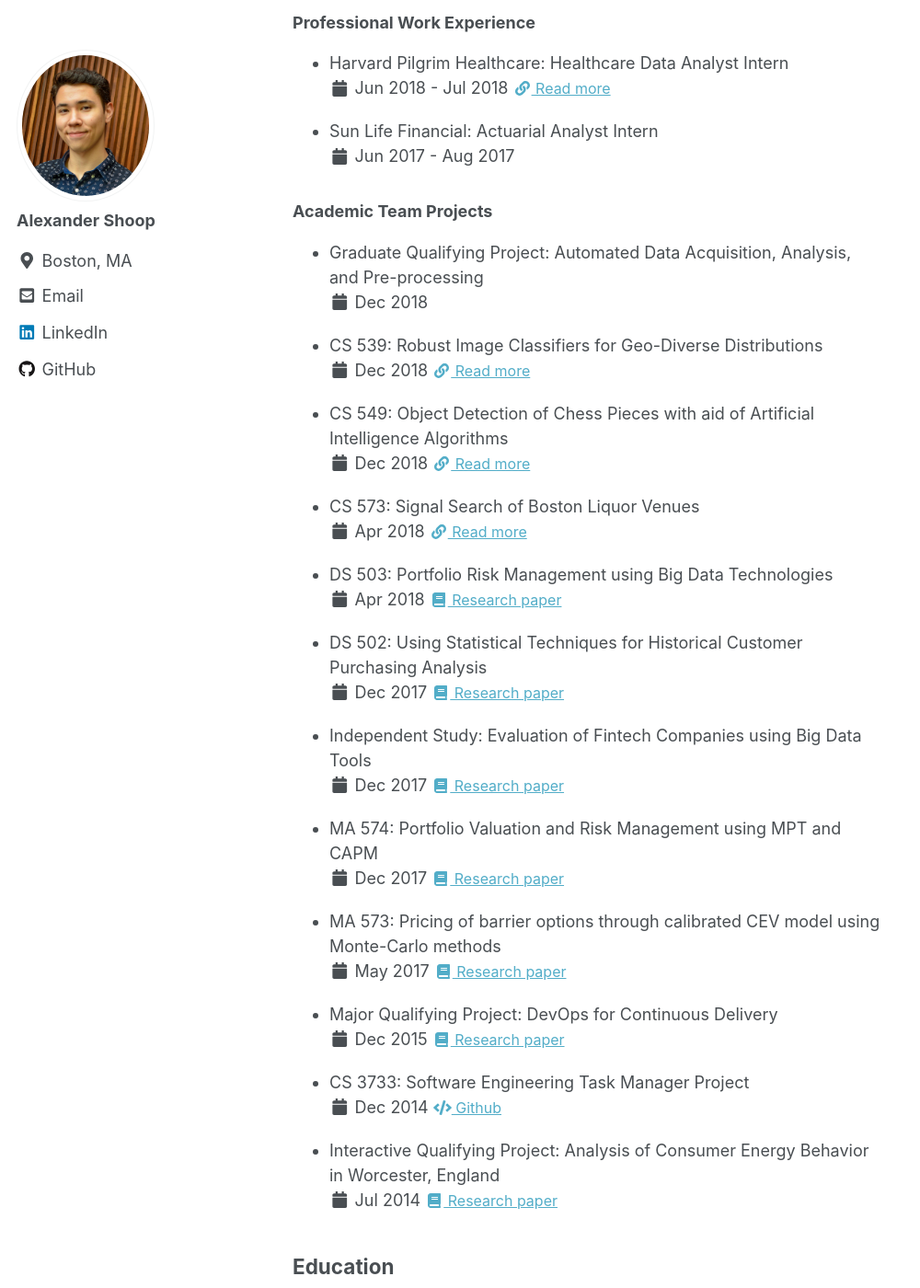
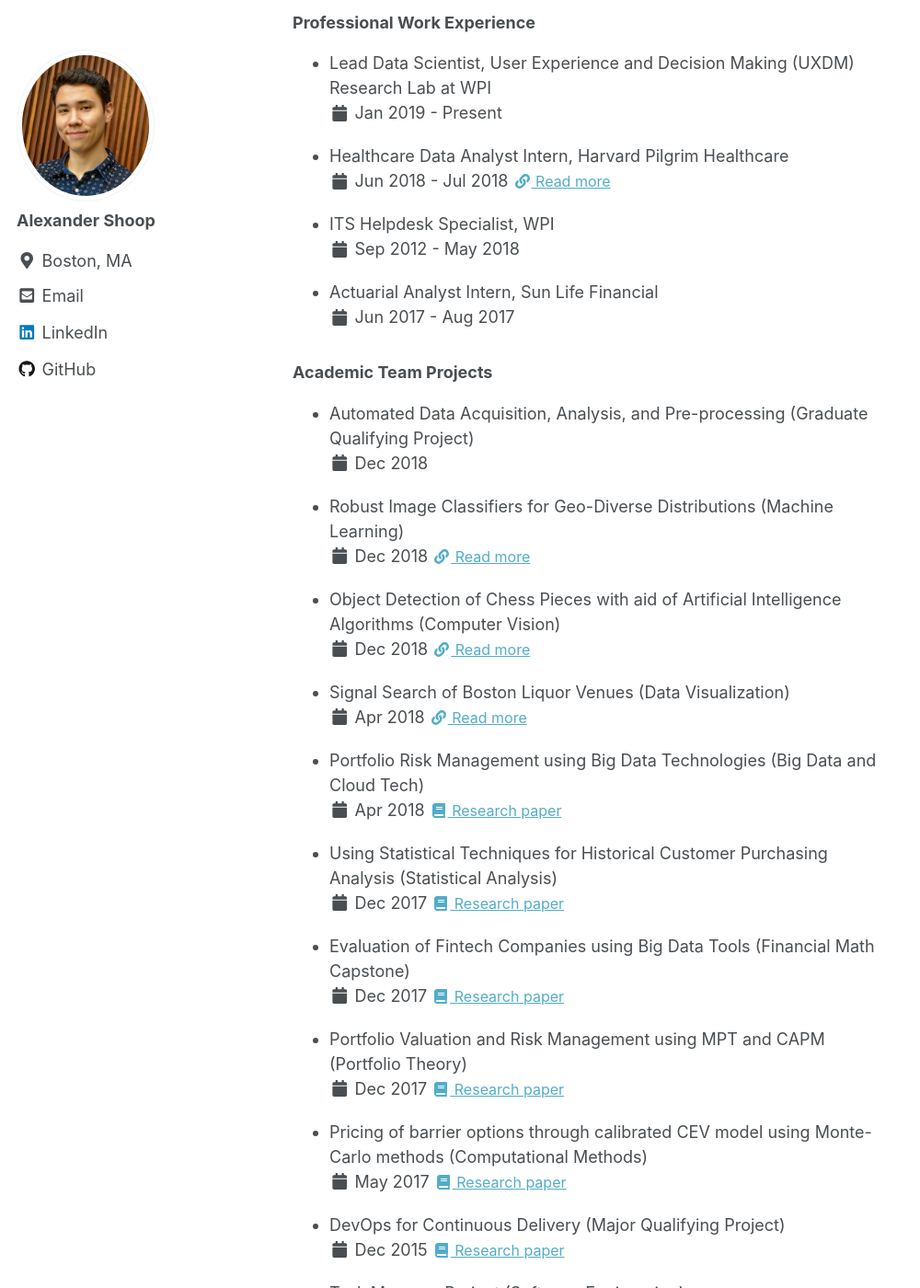
Before and after one commit to akshoop/akshoop.github.io, a Jekyll site: the page built from _pages/index.md, in a window 1280 px wide and 1400 px high, scrolled down 374 px. Shown: the whole window at 92% size, without its empty margins (0-1000 px from the left). Built offline with Jekyll 4.4.1, drawn with Linux system fonts in a browser that asks for light colours; nearby versions of some CDN libraries; the list of posts is cut into pages by our own code; some of the changed text lies outside the part shown.

Commit message:
Updated homepage to reflect new resume

```diff
--- a/_pages/index.md
+++ b/_pages/index.md
@@ -16,70 +16,74 @@
 
 <h3 id="acad">Professional Work Experience</h3>
 <ul class="ul1">
-    <li>Harvard Pilgrim Healthcare: Healthcare Data Analyst Intern</li>
+    <li>Lead Data Scientist, User Experience and Decision Making (UXDM) Research Lab at WPI</li>
+        <i class="fa fa-calendar fa-fw"></i> Jan 2019 - Present
+    <li>Healthcare Data Analyst Intern, Harvard Pilgrim Healthcare</li>
         <i class="fa fa-calendar fa-fw"></i> Jun 2018 - Jul 2018
         <a class="a_class" href="/hphc/">
             <i class="fa fa-link fa-fw"></i> Read more
         </a>
-    <li>Sun Life Financial: Actuarial Analyst Intern</li>
+    <li>ITS Helpdesk Specialist, WPI</li>
+        <i class="fa fa-calendar fa-fw"></i> Sep 2012 - May 2018
+    <li>Actuarial Analyst Intern, Sun Life Financial</li>
         <i class="fa fa-calendar fa-fw"></i> Jun 2017 - Aug 2017
 </ul>
 
 <h3 id="acad">Academic Team Projects</h3>
 <ul class="ul1">
-    <li>Graduate Qualifying Project: Automated Data Acquisition, Analysis, and Pre-processing</li>
+    <li>Automated Data Acquisition, Analysis, and Pre-processing (Graduate Qualifying Project)</li>
         <i class="fa fa-calendar fa-fw"></i> Dec 2018
-    <li>CS 539: Robust Image Classifiers for Geo-Diverse Distributions</li>
+    <li>Robust Image Classifiers for Geo-Diverse Distributions (Machine Learning)</li>
         <i class="fa fa-calendar fa-fw"></i> Dec 2018
         <a class="a_class" href="/blog/PythonProjectsJanMeetup/">
             <i class="fa fa-link fa-fw"></i> Read more
         </a>
-    <li>CS 549: Object Detection of Chess Pieces with aid of Artificial Intelligence Algorithms</li>
+    <li>Object Detection of Chess Pieces with aid of Artificial Intelligence Algorithms (Computer Vision)</li>
         <i class="fa fa-calendar fa-fw"></i> Dec 2018
         <a class="a_class" href="/blog/PythonProjectsJanMeetup/">
             <i class="fa fa-link fa-fw"></i> Read more
         </a>
-    <li>CS 573: Signal Search of Boston Liquor Venues</li>
+    <li>Signal Search of Boston Liquor Venues (Data Visualization)</li>
         <i class="fa fa-calendar fa-fw"></i> Apr 2018
         <a class="a_class" href="/proj/datavisfinal/">
             <i class="fa fa-link fa-fw"></i> Read more
         </a>
-    <li>DS 503: Portfolio Risk Management using Big Data Technologies</li>
+    <li>Portfolio Risk Management using Big Data Technologies (Big Data and Cloud Tech)</li>
         <i class="fa fa-calendar fa-fw"></i> Apr 2018
         <a class="a_class" href="/assets/img/Final_Proposal_503.pdf" target="_blank">
             <i class="fa fa-book fa-fw"></i> Research paper
         </a>
-    <li>DS 502: Using Statistical Techniques for Historical Customer Purchasing Analysis</li>
+    <li>Using Statistical Techniques for Historical Customer Purchasing Analysis (Statistical Analysis)</li>
         <i class="fa fa-calendar fa-fw"></i> Dec 2017
         <a class="a_class" href="/assets/img/DS502-FINAL_Paper.pdf" target="_blank">
             <i class="fa fa-book fa-fw"></i> Research paper
         </a>
-    <li>Independent Study: Evaluation of Fintech Companies using Big Data Tools</li>
+    <li>Evaluation of Fintech Companies using Big Data Tools (Financial Math Capstone)</li>
         <i class="fa fa-calendar fa-fw"></i> Dec 2017
         <a class="a_class" href="/assets/img/Fintech-Graduate-Final-Report_V2-draft.pdf" target="_blank">
             <i class="fa fa-book fa-fw"></i> Research paper
         </a>
-    <li>MA 574: Portfolio Valuation and Risk Management using MPT and CAPM</li>
+    <li>Portfolio Valuation and Risk Management using MPT and CAPM (Portfolio Theory)</li>
         <i class="fa fa-calendar fa-fw"></i> Dec 2017
         <a class="a_class" href="/assets/img/MA_574_Final_Report.pdf" target="_blank">
             <i class="fa fa-book fa-fw"></i> Research paper
         </a>
-    <li>MA 573: Pricing of barrier options through calibrated CEV model using Monte-Carlo methods</li>
+    <li>Pricing of barrier options through calibrated CEV model using Monte-Carlo methods (Computational Methods)</li>
         <i class="fa fa-calendar fa-fw"></i> May 2017
         <a class="a_class" href="/assets/img/ma573_project(FINAL).pdf" target="_blank">
             <i class="fa fa-book fa-fw"></i> Research paper
         </a>
-    <li>Major Qualifying Project: DevOps for Continuous Delivery</li>
+    <li>DevOps for Continuous Delivery (Major Qualifying Project)</li>
         <i class="fa fa-calendar fa-fw"></i> Dec 2015
         <a class="a_class" href="/assets/img/WallSt_Barclays2_paper_final_withMathMQP.pdf" target="_blank">
             <i class="fa fa-book fa-fw"></i> Research paper
         </a>
-    <li>CS 3733: Software Engineering Task Manager Project</li>
+    <li>Task Manager Project (Software Engineering)</li>
         <i class="fa fa-calendar fa-fw"></i> Dec 2014
         <a class="a_class" href="https://github.com/SixAppeal/wpi-suite" target="_blank">
             <i class="fa fa-code fa-fw"></i> Github
         </a>
-    <li>Interactive Qualifying Project: Analysis of Consumer Energy Behavior in Worcester, England</li>
+    <li>Analysis of Consumer Energy Behavior in Worcester, England (Interactive Qualifying Project)</li>
         <i class="fa fa-calendar fa-fw"></i> Jul 2014
         <a class="a_class" href="/assets/img/Analyis_of_consumer_energy_behavior_in_the_Arboretum_IQP.pdf" target="_blank">
             <i class="fa fa-book fa-fw"></i> Research paper
```
Also changed, not shown: other parts of _pages/index.md (+1 -1 lines).
